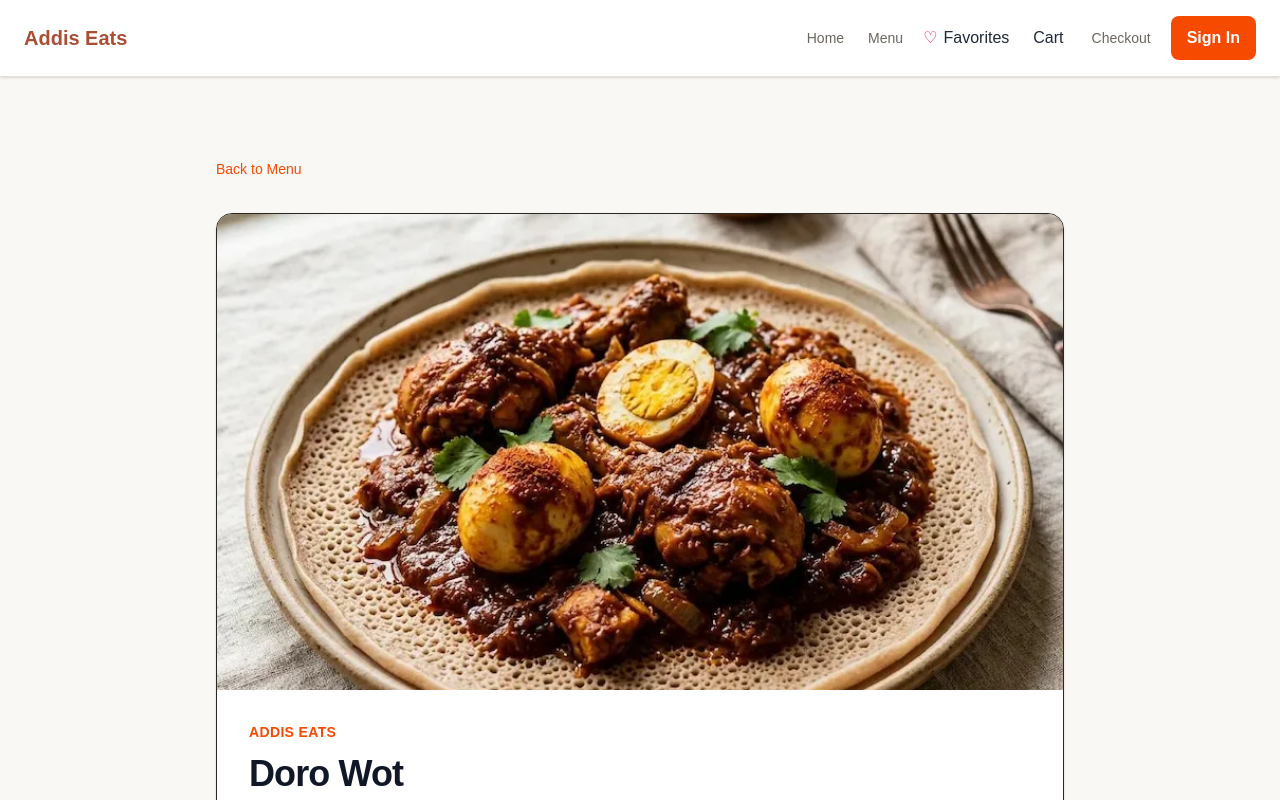
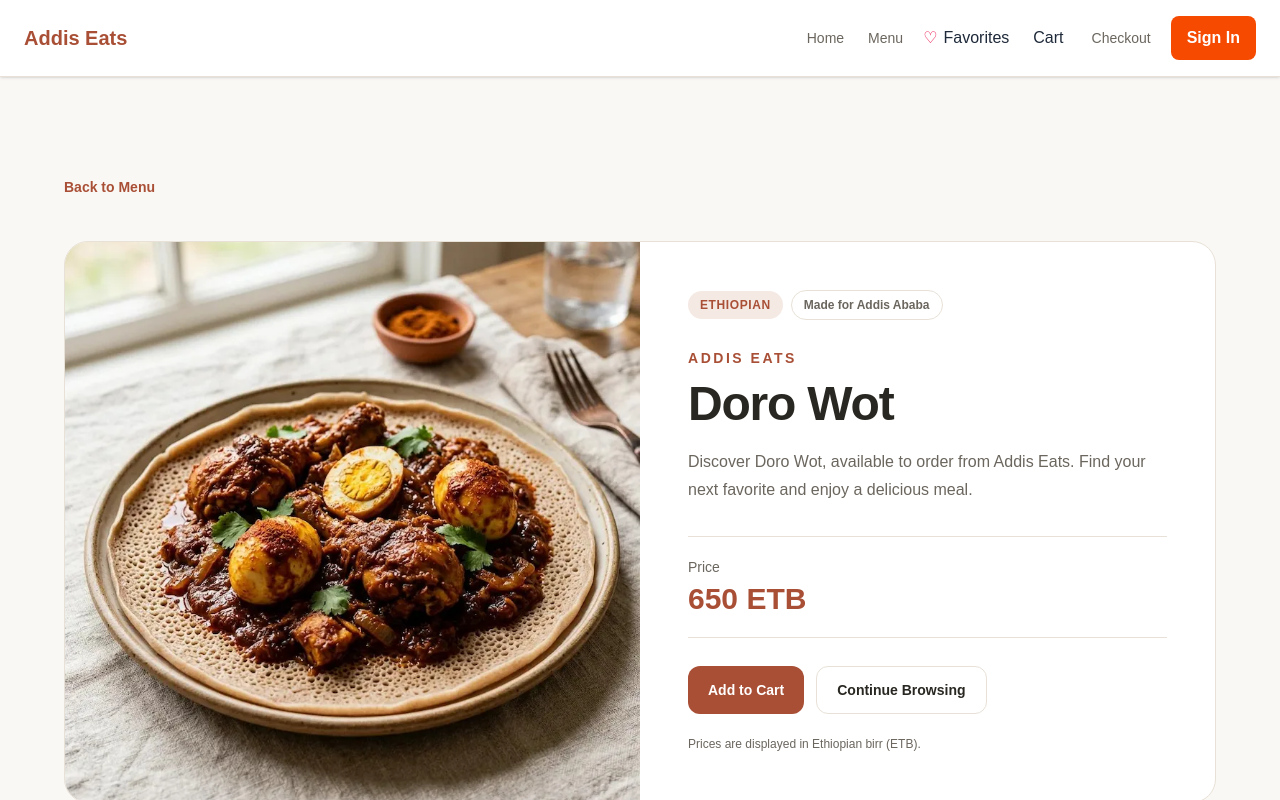
Before and after one commit to HaniSemayat/IBT-Software-Development-Class-2026, a Next.js app: page /menu/1 in a window 1280 px wide. Shown: the top 800 px of the page. Built offline with nearby package versions, Linux system fonts and the light colour scheme; no server answers.

Commit message:
Polish dish detail pages

```diff
--- a/app/menu/[id]/page.js
+++ b/app/menu/[id]/page.js
@@ -1,3 +1,4 @@
+
 import Image from "next/image";
 import Link from "next/link";
 import { notFound } from "next/navigation";
@@ -33,6 +34,7 @@ export async function generateMetadata({ params }) {
       title,
       description,
       type: "website",
+      images: [dish.image],
     },
   };
 }
@@ -65,7 +67,7 @@ export default async function DishPage({ params }) {
   };
 
   return (
-    <main className="mx-auto max-w-4xl px-6 py-12">
+    <main className="mx-auto max-w-7xl px-5 py-10 sm:px-8 sm:py-14">
       <script
         type="application/ld+json"
         dangerouslySetInnerHTML={{
@@ -73,47 +75,76 @@ export default async function DishPage({ params }) {
         }}
       />
 
+      <nav aria-label="Breadcrumb" className="mb-8">
         <Link
           href="/menu"
-        className="text-sm font-medium text-orange-600 hover:text-orange-700"
+          className="inline-flex min-h-11 items-center rounded-lg text-sm font-semibold text-brand transition-colors hover:text-brand-hover focus-visible:outline-2 focus-visible:outline-offset-4 focus-visible:outline-brand"
         >
           Back to Menu
         </Link>
+      </nav>
 
-      <section className="mt-8 overflow-hidden rounded-2xl border bg-white shadow-sm">
-        <div className="relative aspect-[4/3] w-full bg-orange-50 sm:aspect-[16/9]">
+      <article className="overflow-hidden rounded-3xl border border-border bg-surface">
+        <div className="grid md:grid-cols-2">
+          <div className="relative aspect-[4/3] overflow-hidden bg-brand-soft md:aspect-auto md:min-h-[440px]">
             <Image
               src={dish.image}
-            alt={dish.imageAlt}
-            width={800}
-            height={600}
-            sizes="(max-width: 640px) calc(100vw - 3rem), 800px"
-            className="h-full w-full object-cover"
+              alt={dish.imageAlt || dish.name}
+              fill
+              priority
+              sizes="(max-width: 768px) 100vw, 50vw"
+              className="object-cover"
             />
           </div>
 
-        <div className="p-8">
-          <p className="text-sm font-semibold uppercase tracking-wide text-orange-600">
+          <div className="flex flex-col justify-center p-6 sm:p-9 lg:p-12">
+            <div className="flex flex-wrap items-center gap-2">
+              <span className="rounded-full bg-brand-soft px-3 py-1.5 text-xs font-bold uppercase tracking-wider text-brand">
+                {dish.category}
+              </span>
+
+              <span className="rounded-full border border-border px-3 py-1.5 text-xs font-semibold text-muted">
+                Made for Addis Ababa
+              </span>
+            </div>
+
+            <p className="mt-7 text-sm font-bold uppercase tracking-[0.18em] text-brand">
               Addis Eats
             </p>
 
-          <h1 className="mt-3 text-4xl font-bold tracking-tight text-gray-900">
+            <h1 className="mt-3 text-3xl font-bold tracking-tight text-foreground sm:text-4xl lg:text-5xl">
               {dish.name}
             </h1>
 
-          <p className="mt-4 text-2xl font-bold text-gray-900">
+            <p className="mt-5 leading-7 text-muted">
+              Discover {dish.name}, available to order from Addis Eats.
+              Find your next favorite and enjoy a delicious meal.
+            </p>
+
+            <div className="mt-8 border-y border-border py-5">
+              <p className="text-sm font-medium text-muted">Price</p>
+              <p className="mt-1 text-3xl font-bold text-brand">
                 {dish.price} ETB
               </p>
+            </div>
 
-          <p className="mt-4 max-w-xl text-gray-600">
-            Freshly prepared and ready to order from Addis Eats.
+            <div className="mt-7 flex flex-col gap-3 sm:flex-row sm:flex-wrap">
+              <AddToCartButton dish={dish} />
+
+              <Link
+                href="/menu"
+                className="inline-flex min-h-12 items-center justify-center rounded-xl border border-border bg-surface px-5 py-3 text-sm font-semibold text-foreground transition-colors hover:bg-background focus-visible:outline-2 focus-visible:outline-offset-2 focus-visible:outline-brand"
+              >
+                Continue Browsing
+              </Link>
+            </div>
+
+            <p className="mt-5 text-xs leading-5 text-muted">
+              Prices are displayed in Ethiopian birr (ETB).
             </p>
-
-          <div className="mt-8">
-            <AddToCartButton dish={dish} />
           </div>
         </div>
-      </section>
+      </article>
     </main>
   );
 }
--- a/components/AddToCartButton.jsx
+++ b/components/AddToCartButton.jsx
@@ -1,3 +1,4 @@
+
 "use client";
 
 import { useEffect, useState } from "react";
@@ -23,10 +24,14 @@ export default function AddToCartButton({ dish }) {
     <button
       type="button"
       onClick={handleAddToCart}
-      className="cursor-pointer rounded-lg bg-orange-600 px-5 py-3 font-semibold text-white transition hover:bg-orange-700 active:scale-95"
+      className={`inline-flex min-h-12 cursor-pointer items-center justify-center rounded-xl px-5 py-3 text-sm font-semibold text-white transition-colors focus-visible:outline-2 focus-visible:outline-offset-2 focus-visible:outline-brand ${
+        added
+          ? "bg-success hover:bg-success"
+          : "bg-brand hover:bg-brand-hover"
+      }`}
       aria-live="polite"
     >
-      {added ? "Added to Cart ✓" : "Add to Cart"}
+      {added ? "Added to Cart" : "Add to Cart"}
     </button>
   );
 }
```
Lines whose indentation alone changed are shown as unchanged.
